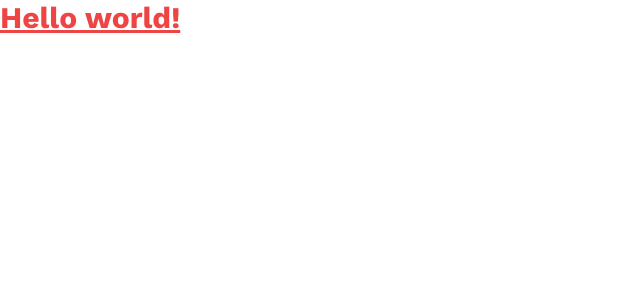
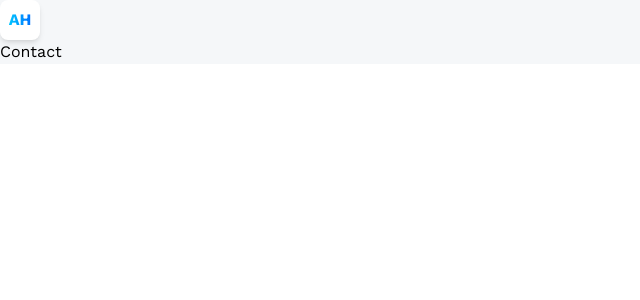
Before and after one commit to kads1024/project-portfolio, a React (Vite) app: page /contact in a window 1280 px wide. Shown: the top 300 px of the page, without its empty margins (0-640 px from the left). Built offline with nearby package versions, Linux system fonts and the light colour scheme.

Commit message:
Added Navbar + Home Router

```diff
--- a/package.json
+++ b/package.json
@@ -11,7 +11,8 @@
   },
   "dependencies": {
     "react": "^18.3.1",
-    "react-dom": "^18.3.1"
+    "react-dom": "^18.3.1",
+    "react-router-dom": "^7.1.1"
   },
   "devDependencies": {
     "@eslint/js": "^9.17.0",
--- a/src/App.jsx
+++ b/src/App.jsx
@@ -1,10 +1,19 @@
+import {Route, BrowserRouter as Router, Routes} from 'react-router-dom';
+import Navbar from './components/Navbar';
+
 const App = () => {
   return (
-    <div>
-        <h1 className="text-3xl font-bold underline text-red-500">
-            Hello world!
-        </h1>
-    </div>
+    <main className="bg-slate-300/20">
+        <Router>
+            <Navbar />
+            <Routes>
+                <Route path="/" element={'Home'} />
+                <Route path="/about" element={'About'} />
+                <Route path="/projects" element={'Projects'} />
+                <Route path="/contact" element={'Contact'} />
+            </Routes>
+        </Router>
+    </main>
   )
 }
 
--- /dev/null
+++ b/src/components/Navbar.jsx
@@ -0,0 +1,14 @@
+import React from 'react'
+import { NavLink } from 'react-router-dom'
+
+const Navbar = () => {
+  return (
+    <header classsName="header">
+        <NavLink to="/" className="w-10 h-10 rounded-lg bg-white items-center justify-center flex font-bold shadow-md">
+            <p className="blue-gradient_text">AH</p>
+        </NavLink>
+    </header>
+  )
+}
+
+export default Navbar
```
Also changed, not shown: 1 other file (tests, documents, lock files or other folders).
